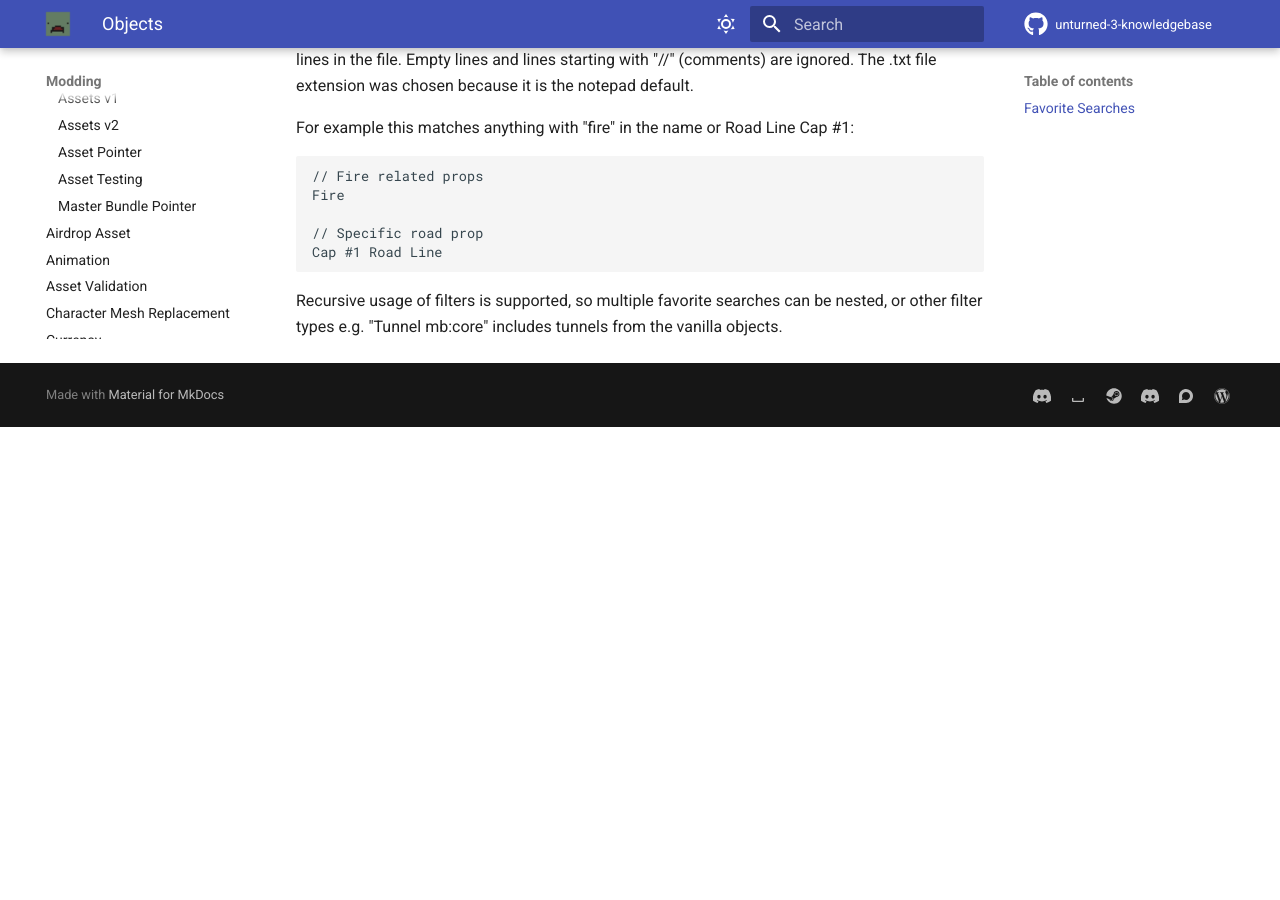
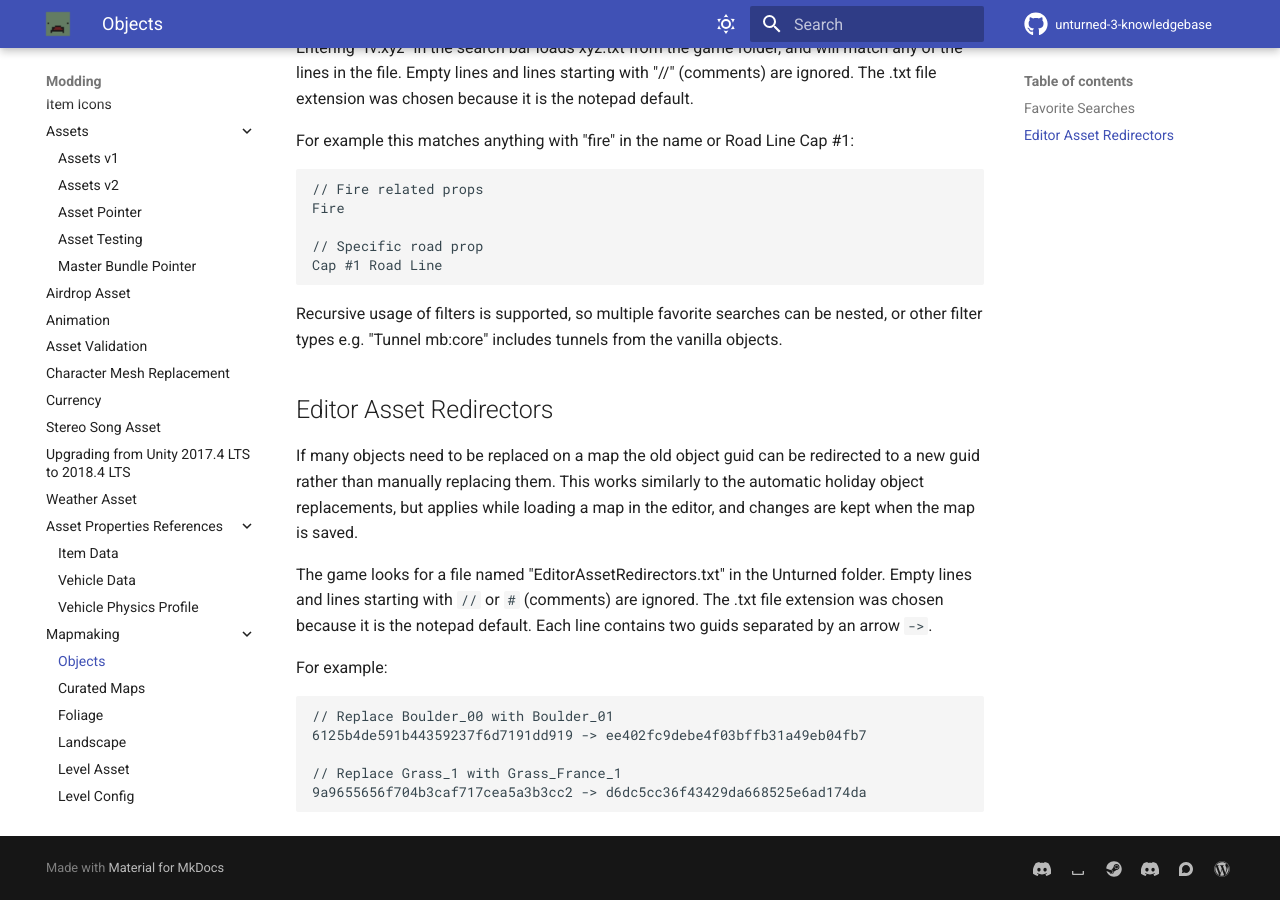
Before and after one commit to unturned-info/unturned-3-knowledgebase, an MkDocs documentation site: the page built from docs/Modding/mapmaking/Objects.md, in a window 1280 px wide and 900 px high, scrolled down 624 px. Built offline with MkDocs 1.6.1 and Material for MkDocs 9.7.7, drawn with Linux system fonts in a browser that asks for light colours; comment, search, counter and statistics services are not loaded; before the commit the page ends 1051 px from its top, so only the background shows below that.

Commit message:
Update Objects.md (#37)
* Update Objects.md

Added Editor Asset Redirectors, also made the headings more consistent with the entire site.

Signed-off-by: Jdance-Media <67397422+Jdance-Media@users.noreply.github.com>
Co-authored-by: khakers <22665282+khakers@users.noreply.github.com>

```diff
--- a/docs/Modding/mapmaking/Objects.md
+++ b/docs/Modding/mapmaking/Objects.md
@@ -5,7 +5,7 @@
 !!! warning
     Player-made structures and barricades can be placed via the map editor, but these SHOULD NOT be used (i.e. people can salvage them and world savedata has to be reset for ones added in updates).
 
-### Favorite Searches
+## Favorite Searches
 
 The objects editor supports __Favorite Searches__ which allows lists of objects to be quickly looked up.
 
@@ -20,3 +20,17 @@
     Cap #1 Road Line
 
 Recursive usage of filters is supported, so multiple favorite searches can be nested, or other filter types e.g. "Tunnel mb:core" includes tunnels from the vanilla objects.
+
+## Editor Asset Redirectors
+
+If many objects need to be replaced on a map the old object guid can be redirected to a new guid rather than manually replacing them. This works similarly to the automatic holiday object replacements, but applies while loading a map in the editor, and changes are kept when the map is saved.
+
+The game looks for a file named "EditorAssetRedirectors.txt" in the Unturned folder. Empty lines and lines starting with `//` or `#` (comments) are ignored. The .txt file extension was chosen because it is the notepad default. Each line contains two guids separated by an arrow `->`.
+
+For example:
+
+	// Replace Boulder_00 with Boulder_01
+	6125b4de591b44359237f6d7191dd919 -> ee402fc9debe4f03bffb31a49eb04fb7
+
+	// Replace Grass_1 with Grass_France_1
+	9a9655656f704b3caf717cea5a3b3cc2 -> d6dc5cc36f43429da668525e6ad174da
```
